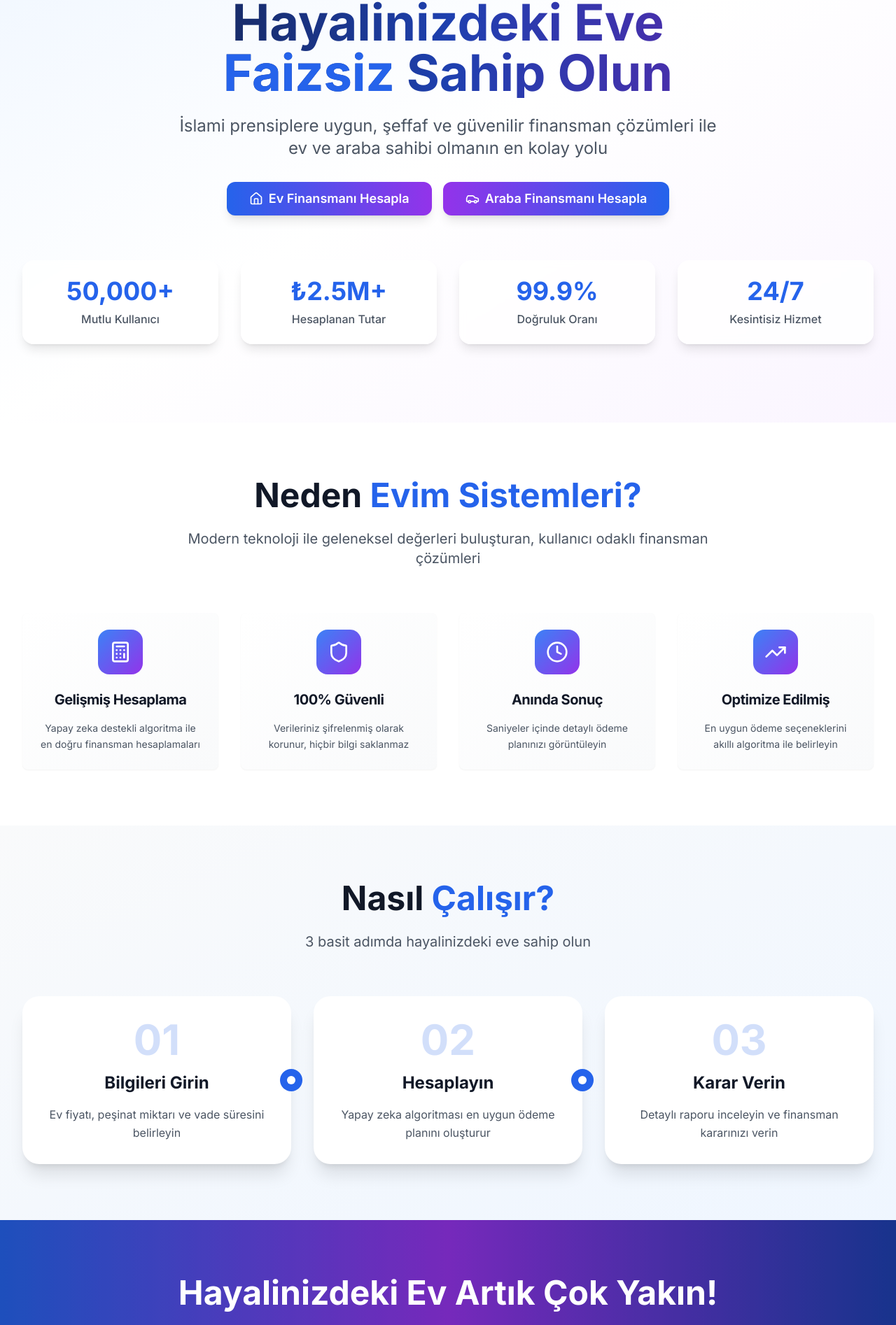
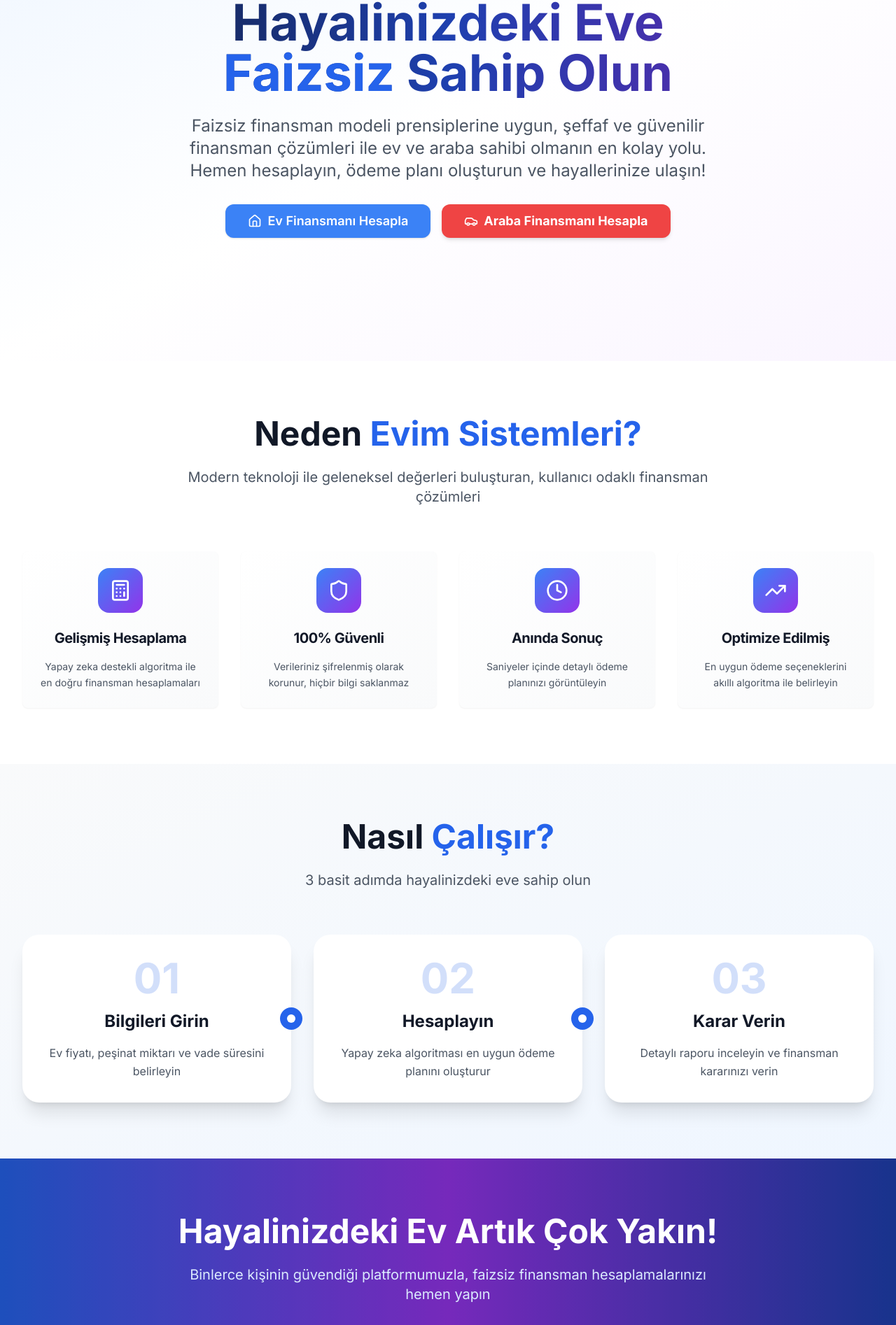
Before and after one commit to kaancelik05/evimsistemleri, a Next.js app: page / in a window 1280 px wide. Shown: the part 235-2129 px from the top of the page at 70% size. Built offline with nearby package versions, Linux system fonts and the light colour scheme.

Commit message:
anasayfa değişiklikleri

```diff
--- a/app/page.tsx
+++ b/app/page.tsx
@@ -1,41 +1,58 @@
-
-import Image from 'next/image'
-import Link from 'next/link'
-import { Calculator, Home, Car, TrendingUp, Users, Award, Shield, Clock } from 'lucide-react'
-import { Button } from '@/components/ui/button'
-import { Card, CardContent, CardDescription, CardHeader, CardTitle } from '@/components/ui/card'
-import { Badge } from '@/components/ui/badge'
+import Image from "next/image";
+import Link from "next/link";
+import {
+  Calculator,
+  Home,
+  Car,
+  TrendingUp,
+  Users,
+  Award,
+  Shield,
+  Clock,
+} from "lucide-react";
+import { Button } from "@/components/ui/button";
+import {
+  Card,
+  CardContent,
+  CardDescription,
+  CardHeader,
+  CardTitle,
+} from "@/components/ui/card";
+import { Badge } from "@/components/ui/badge";
 
 export default function HomePage() {
   const features = [
     {
       icon: Calculator,
       title: "Gelişmiş Hesaplama",
-      description: "Yapay zeka destekli algoritma ile en doğru finansman hesaplamaları"
+      description:
+        "Yapay zeka destekli algoritma ile en doğru finansman hesaplamaları",
     },
     {
       icon: Shield,
       title: "100% Güvenli",
-      description: "Verileriniz şifrelenmiş olarak korunur, hiçbir bilgi saklanmaz"
+      description:
+        "Verileriniz şifrelenmiş olarak korunur, hiçbir bilgi saklanmaz",
     },
     {
       icon: Clock,
       title: "Anında Sonuç",
-      description: "Saniyeler içinde detaylı ödeme planınızı görüntüleyin"
+      description: "Saniyeler içinde detaylı ödeme planınızı görüntüleyin",
     },
     {
       icon: TrendingUp,
       title: "Optimize Edilmiş",
-      description: "En uygun ödeme seçeneklerini akıllı algoritma ile belirleyin"
-    }
-  ]
+      description:
+        "En uygun ödeme seçeneklerini akıllı algoritma ile belirleyin",
+    },
+  ];
 
   const stats = [
     { number: "50,000+", label: "Mutlu Kullanıcı" },
     { number: "₺2.5M+", label: "Hesaplanan Tutar" },
     { number: "99.9%", label: "Doğruluk Oranı" },
-    { number: "24/7", label: "Kesintisiz Hizmet" }
-  ]
+    { number: "24/7", label: "Kesintisiz Hizmet" },
+  ];
 
   return (
     <div className="min-h-screen">
@@ -44,47 +61,47 @@ export default function HomePage() {
         <div className="absolute inset-0 bg-grid-black/[0.02] dark:bg-grid-white/[0.02]" />
         <div className="relative max-w-7xl mx-auto px-4 sm:px-6 lg:px-8 py-20 lg:py-28">
           <div className="text-center mb-16">
-            <Badge variant="secondary" className="mb-4 text-sm font-medium px-4 py-2">
+            <Badge
+              variant="secondary"
+              className="mb-4 text-sm font-medium px-4 py-2"
+            >
               🎉 Türkiye'nin #1 Faizsiz Finansman Platformu
             </Badge>
             <h1 className="text-4xl md:text-6xl lg:text-7xl font-bold bg-gradient-to-r from-gray-900 via-blue-800 to-purple-800 dark:from-white dark:via-blue-200 dark:to-purple-200 bg-clip-text text-transparent mb-6">
               Hayalinizdeki Eve
               <br />
-              <span className="text-blue-600 dark:text-blue-400">Faizsiz</span> Sahip Olun
+              <span className="text-blue-600 dark:text-blue-400">
+                Faizsiz
+              </span>{" "}
+              Sahip Olun
             </h1>
             <p className="text-xl md:text-2xl text-gray-600 dark:text-gray-300 mb-8 max-w-3xl mx-auto leading-relaxed">
-              İslami prensiplere uygun, şeffaf ve güvenilir finansman çözümleri ile ev ve araba sahibi olmanın en kolay yolu
+              Faizsiz finansman modeli prensiplerine uygun, şeffaf ve güvenilir
+              finansman çözümleri ile ev ve araba sahibi olmanın en kolay yolu.
+              Hemen hesaplayın, ödeme planı oluşturun ve hayallerinize ulaşın!
             </p>
             <div className="flex flex-col sm:flex-row gap-4 justify-center items-center">
-              <Button asChild size="lg" className="bg-gradient-to-r from-blue-600 to-purple-600 hover:from-blue-700 hover:to-purple-700 text-white px-8 py-6 text-lg font-semibold rounded-xl shadow-lg hover:shadow-xl transition-all duration-300 transform hover:scale-105">
+              <Button
+                asChild
+                size="lg"
+                className="bg-blue-500 hover:bg-blue-600 text-white px-8 py-6 text-lg font-semibold rounded-xl shadow transition-all duration-300 transform hover:scale-105"
+              >
                 <Link href="/ev-finansmani">
                   <Home className="mr-2 h-5 w-5" />
                   Ev Finansmanı Hesapla
                 </Link>
               </Button>
-              <Button asChild size="lg" className="bg-gradient-to-r from-purple-600 to-blue-600 hover:from-purple-700 hover:to-blue-700 text-white px-8 py-6 text-lg font-semibold rounded-xl shadow-lg hover:shadow-xl transition-all duration-300 transform hover:scale-105">
+              <Button
+                asChild
+                size="lg"
+                className="bg-red-500 hover:bg-red-600 text-white px-8 py-6 text-lg font-bold rounded-xl shadow-md hover:shadow-xl transition-all duration-500 transform hover:rotate-3"
+              >
                 <Link href="/araba-finansmani">
                   <Car className="mr-2 h-5 w-5" />
                   Araba Finansmanı Hesapla
                 </Link>
               </Button>
             </div>
-          </div>
-
-          {/* Stats Section */}
-          <div className="grid grid-cols-2 md:grid-cols-4 gap-8 mt-16">
-            {stats.map((stat, index) => (
-              <div key={index} className="text-center group">
-                <div className="bg-white/80 dark:bg-gray-800/80 backdrop-blur-sm rounded-2xl p-6 shadow-lg hover:shadow-xl transition-all duration-300 transform hover:scale-105">
-                  <div className="text-3xl md:text-4xl font-bold text-blue-600 dark:text-blue-400 mb-2">
-                    {stat.number}
-                  </div>
-                  <div className="text-gray-600 dark:text-gray-300 font-medium">
-                    {stat.label}
-                  </div>
-                </div>
-              </div>
-            ))}
           </div>
         </div>
       </section>
@@ -94,16 +111,23 @@ export default function HomePage() {
         <div className="max-w-7xl mx-auto px-4 sm:px-6 lg:px-8">
           <div className="text-center mb-16">
             <h2 className="text-3xl md:text-5xl font-bold text-gray-900 dark:text-white mb-6">
-              Neden <span className="text-blue-600 dark:text-blue-400">Evim Sistemleri?</span>
+              Neden{" "}
+              <span className="text-blue-600 dark:text-blue-400">
+                Evim Sistemleri?
+              </span>
             </h2>
             <p className="text-xl text-gray-600 dark:text-gray-300 max-w-3xl mx-auto">
-              Modern teknoloji ile geleneksel değerleri buluşturan, kullanıcı odaklı finansman çözümleri
+              Modern teknoloji ile geleneksel değerleri buluşturan, kullanıcı
+              odaklı finansman çözümleri
             </p>
           </div>
 
           <div className="grid grid-cols-1 md:grid-cols-2 lg:grid-cols-4 gap-8">
             {features.map((feature, index) => (
-              <Card key={index} className="group hover:shadow-2xl transition-all duration-300 transform hover:scale-105 border-0 bg-gradient-to-br from-white to-gray-50 dark:from-gray-800 dark:to-gray-900">
+              <Card
+                key={index}
+                className="group hover:shadow-2xl transition-all duration-300 transform hover:scale-105 border-0 bg-gradient-to-br from-white to-gray-50 dark:from-gray-800 dark:to-gray-900"
+              >
                 <CardHeader className="text-center pb-4">
                   <div className="mx-auto w-16 h-16 bg-gradient-to-br from-blue-500 to-purple-600 rounded-2xl flex items-center justify-center mb-4 group-hover:scale-110 transition-transform duration-300">
                     <feature.icon className="h-8 w-8 text-white" />
@@ -128,7 +152,8 @@ export default function HomePage() {
         <div className="max-w-7xl mx-auto px-4 sm:px-6 lg:px-8">
           <div className="text-center mb-16">
             <h2 className="text-3xl md:text-5xl font-bold text-gray-900 dark:text-white mb-6">
-              Nasıl <span className="text-blue-600 dark:text-blue-400">Çalışır?</span>
+              Nasıl{" "}
+              <span className="text-blue-600 dark:text-blue-400">Çalışır?</span>
             </h2>
             <p className="text-xl text-gray-600 dark:text-gray-300 max-w-3xl mx-auto">
               3 basit adımda hayalinizdeki eve sahip olun
@@ -140,18 +165,21 @@ export default function HomePage() {
               {
                 step: "01",
                 title: "Bilgileri Girin",
-                description: "Ev fiyatı, peşinat miktarı ve vade süresini belirleyin"
+                description:
+                  "Ev fiyatı, peşinat miktarı ve vade süresini belirleyin",
               },
               {
                 step: "02",
                 title: "Hesaplayın",
-                description: "Yapay zeka algoritması en uygun ödeme planını oluşturur"
+                description:
+                  "Yapay zeka algoritması en uygun ödeme planını oluşturur",
               },
               {
                 step: "03",
                 title: "Karar Verin",
-                description: "Detaylı raporu inceleyin ve finansman kararınızı verin"
-              }
+                description:
+                  "Detaylı raporu inceleyin ve finansman kararınızı verin",
+              },
             ].map((item, index) => (
               <div key={index} className="relative text-center group">
                 <div className="bg-white dark:bg-gray-800 rounded-3xl p-8 shadow-xl hover:shadow-2xl transition-all duration-300 transform hover:scale-105">
@@ -186,24 +214,33 @@ export default function HomePage() {
             Hayalinizdeki Ev Artık Çok Yakın!
           </h2>
           <p className="text-xl text-blue-100 mb-8 max-w-3xl mx-auto">
-            Binlerce kişinin güvendiği platformumuzla, faizsiz finansman hesaplamalarınızı hemen yapın
+            Binlerce kişinin güvendiği platformumuzla, faizsiz finansman
+            hesaplamalarınızı hemen yapın
           </p>
           <div className="flex flex-col sm:flex-row gap-4 justify-center">
-            <Button asChild size="lg" variant="secondary" className="bg-white text-blue-600 hover:bg-gray-100 px-8 py-6 text-lg font-semibold rounded-xl shadow-lg hover:shadow-xl transition-all duration-300 transform hover:scale-105">
+            <Button
+              asChild
+              size="lg"
+              className="bg-blue-500 hover:bg-blue-600 text-white px-8 py-6 text-lg font-semibold rounded-xl shadow transition-all duration-300 transform hover:scale-105"
+            >
               <Link href="/ev-finansmani">
                 <Home className="mr-2 h-5 w-5" />
-                Ev Finansmanı
+                Ev Finansmanı Hesapla
               </Link>
             </Button>
-            <Button asChild variant="outline" size="lg" className="border-2 border-white text-white hover:bg-white hover:text-blue-600 px-8 py-6 text-lg font-semibold rounded-xl transition-all duration-300 [&>a]:text-white [&>a:hover]:text-blue-600">
+            <Button
+              asChild
+              size="lg"
+              className="bg-red-500 hover:bg-red-600 text-white px-8 py-6 text-lg font-bold rounded-xl shadow-md hover:shadow-xl transition-all duration-500 transform hover:rotate-3"
+            >
               <Link href="/araba-finansmani">
                 <Car className="mr-2 h-5 w-5" />
-                Araba Finansmanı
+                Araba Finansmanı Hesapla
               </Link>
             </Button>
           </div>
         </div>
       </section>
     </div>
-  )
+  );
 }
```
Also changed, not shown: components/layout/footer.tsx (+35 -24 lines).
